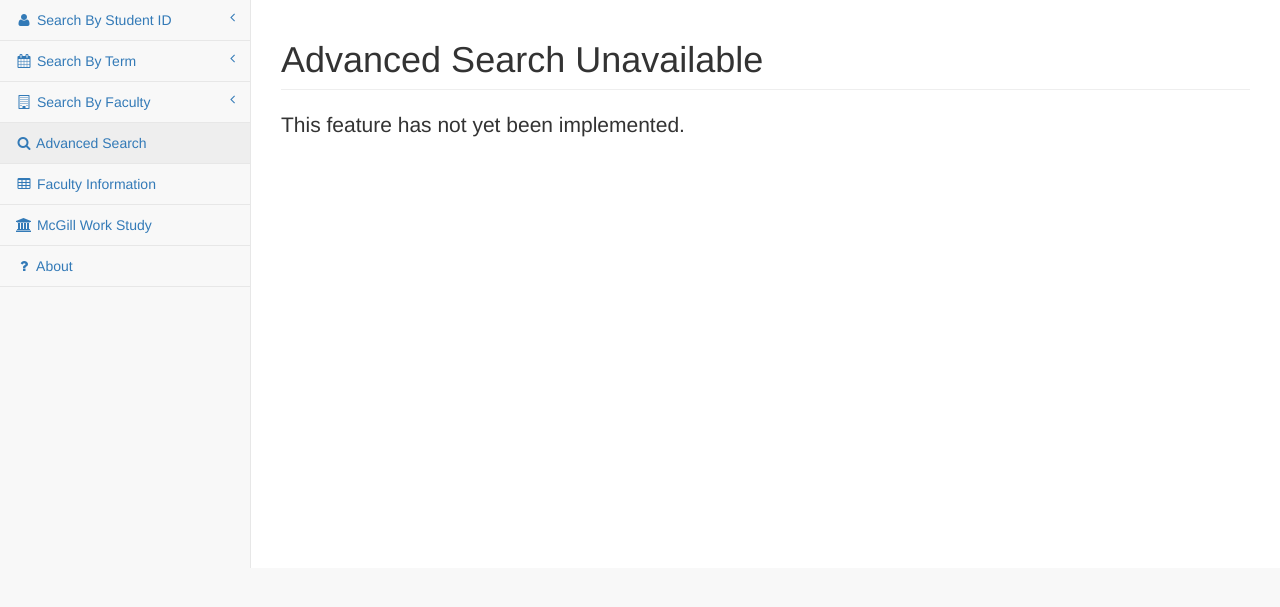
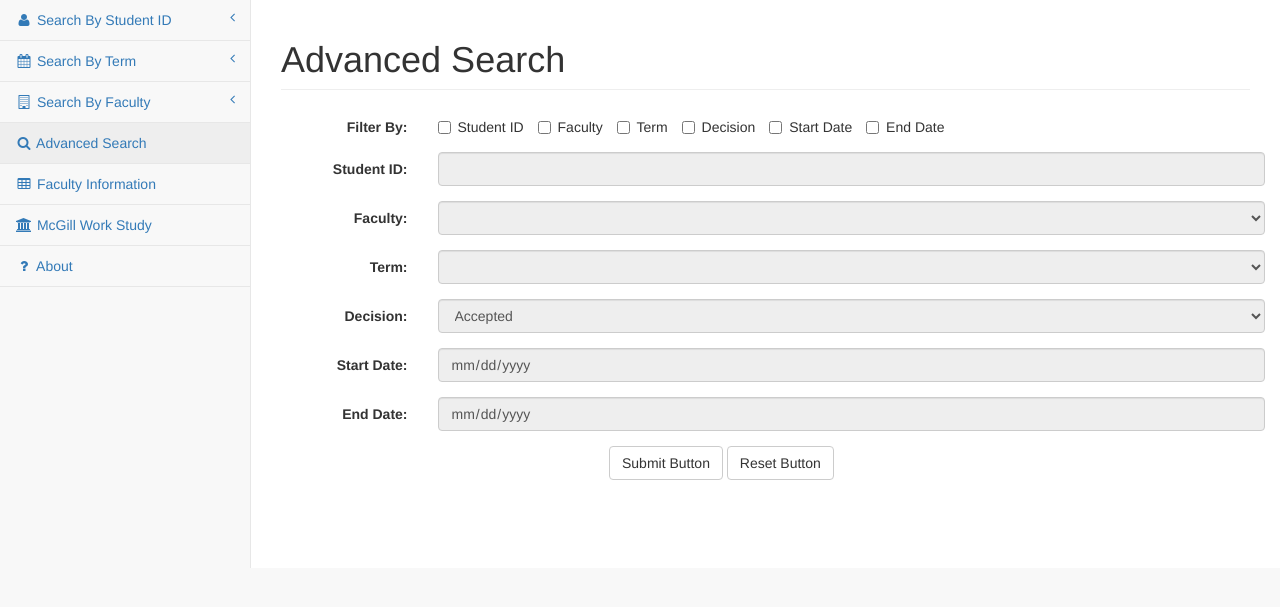
Before and after one commit to ajgabz/mcgill-workstudy, a Flask app: page /advanced_search/ in a window 1280 px wide. Shown: the part 51-658 px from the top of the page. Run offline with Flask 2, Linux system fonts and the light colour scheme; lists and menus that the app fills with data are empty; parts of the project's set-up code (start-up, migrations or seed data) failed here and were passed over; some libraries are stand-ins or nearby versions.

Commit message:
Implemented Prototype of Advanced Search

```diff
--- /dev/null
+++ b/mcgill_workstudy/static/js/search_form.js
@@ -0,0 +1,24 @@
+/**
+ * Created by aarongaba on 2017-03-06.
+ */
+
+var academicTerms = /(Fall|Spring|Summer|Winter) (\d{4})/g;
+
+var app = angular.module('searchForm', []);
+
+app.controller('formController', function($scope) {
+    $scope.selectedSeason = "";
+    $scope.selectedYear = "";
+
+    $scope.setTermInfo = function(){
+        console.log($scope.selectedTerm);
+        var match = academicTerms.exec($scope.selectedTerm);
+        console.log(match);
+        if (match) {
+            $scope.selectedSeason = match[1];
+            $scope.selectedYear = match[2];
+        }
+        console.log($scope.selectedSeason);
+        console.log($scope.selectedYear);
+    }
+});
--- a/mcgill_workstudy/templates/advanced_search.html
+++ b/mcgill_workstudy/templates/advanced_search.html
@@ -1,110 +1,105 @@
 {% extends "layout.html" %}
 {% set page_header = "Advanced Search" %}
 
-{% block child_css_libraries %}{% endblock %}
+{% block child_css_libraries %}
+<script src="https://ajax.googleapis.com/ajax/libs/angularjs/1.4.8/angular.min.js"></script>
+{% endblock %}
 
 {% block content %}
-<div class="row">
-    <div class="col-lg-3"></div>
-    <div class="col-lg-2">
-        <div class="panel panel-default">
-            <div class="panel-heading">Filter By</div>
-            <div class="panel-body">
-                <div class="checkbox"><label><input type="checkbox" value="">Student ID</label></div>
-                <div class="checkbox"><label><input type="checkbox" value="">Faculty</label></div>
-                <div class="checkbox"><label><input type="checkbox" value="">Term</label></div>
-                <div class="checkbox"><label><input type="checkbox" value="">Decision</label></div>
+    <div ng-app="searchForm" ng-controller="formController">
+    <form class="form-horizontal" action="{{ url_for('process_search_request') }}" method="get">
+    <div class="form-group">
+        <div class="form-group">
+            <label class="control-label col-sm-2" for="filters">Filter By:</label>
+            <div class="col-sm-10">
+                <label class="checkbox-inline">
+                    <input type="checkbox" ng-model="searchByStudent" value="">Student ID
+                </label>
+                <label class="checkbox-inline">
+                    <input type="checkbox" ng-model="searchByFaculty" value="">Faculty
+                </label>
+                <label class="checkbox-inline">
+                    <input type="checkbox" ng-model="searchByTerm" value="">Term
+                </label>
+                <label class="checkbox-inline">
+                    <input type="checkbox" ng-model="searchByDecision" value="">Decision
+                </label>
+                <label class="checkbox-inline">
+                    <input type="checkbox" ng-model="searchByStartDate" value="">Start Date
+                </label>
+                <label class="checkbox-inline">
+                    <input type="checkbox" ng-model="searchByEndDate" value="">End Date
+                </label>
             </div>
         </div>
-    </div>
-    <div class="col-lg-3">
-        <div class="panel panel-default">
-            <div class="panel-heading">Search Criteria</div>
-            <div class="panel-body">
         <div class="form-group">
-                    <label>Student ID</label>
-                    <input class="form-control" type="number" maxlength="9" size="9">
-                    <label>Term</label>
-                    <br />
-                    <label>Term</label>
-                    <br />
-                    <select class="form control">
-                        <option>Fall 2016</option>
-                        <option>Winter 2017</option>
-                        <option>Summer 2017</option>
-                    </select>
-                    <br />
-                    <label>Decision</label>
-                    <br />
-                        <select class="form control">
-                            <option>Accepted</option>
-                            <option>Pending</option>
-                            <option>Refused</option>
-                            <option>Revoked</option>
-                        </select>
-                    <br />
-                    <label>ABC</label>
+            <label class="control-label col-sm-2" for="student_id">Student ID:</label>
+            <div class="col-sm-10">
+                <input type="number" class="form-control" id="student_id" name="student_id" ng-disabled="!searchByStudent">
             </div>
         </div>
+        <div class="form-group">
+            <label class="control-label col-sm-2" for="faculty">Faculty:</label>
+            <div class="col-sm-10">
+                <select class="form-control" id="faculty" name="faculty_id" ng-disabled="!searchByFaculty">
+                    {% for faculty in searchable_faculties %}
+                        <option value = "{{ faculty.faculty_id }}">{{ faculty.faculty_id }} - {{ faculty.faculty_description }}</option>
+                    {% endfor %}
+                </select>
             </div>
         </div>
-    <div class="col-lg-3"></div>
+        <div class="form-group">
+            <label class="control-label col-sm-2" for="terms">Term:</label>
+            <div class="col-sm-10">
+                <select class="form-control" id="terms" ng-disabled="!searchByTerm" ng-model="selectedTerm" ng-change="setTermInfo()">
+                    {% for term in searchable_terms %}
+                        <option value = "{{ term.term_season }} {{ term.term_year }}">{{ term.term_season }} {{ term.term_year }}</option>
+                    {% endfor %}
+                </select>
+                <input type="hidden" id="term_season" name="term_season" ng-disabled="!searchByTerm" ng-value="selectedSeason">
+                <input type="hidden" id="term_year" name="term_year" ng-disabled="!searchByTerm" ng-value="selectedYear">
             </div>
-
-<div class="row"></div>
-
-<div class="row">
-    <div class="col-lg-12">
-        <div class="panel panel-default">
-            <div class="panel-heading">Search Criteria</div>
-            <div class="panel-body">
-                <form role="role"></form>
-                <div class="row">
-                    <div class="col-lg-3">
-                        <label>Student ID</label>
-                        <input class="form-control" type="number" maxlength="9" size="9">
-                        <br />
         </div>
-                    <div class="col-lg-2">
-                        <label>Decision</label>
-                        <br />
-                        <select class="form control">
+        <div class="form-group">
+            <label class="control-label col-sm-2" for="decision">Decision:</label>
+            <div class="col-sm-10">
+                <select class="form-control" id="decision" name="status" ng-disabled="!searchByDecision">
                             <option>Accepted</option>
                             <option>Pending</option>
                             <option>Refused</option>
                             <option>Revoked</option>
                 </select>
             </div>
-                    <div class="col-lg-3">
-                        <label>Faculty</label>
-                        <br />
-                        <select class="form control">
-                            <option>AG - Faculty of Agric Environ Sci</option>
-                            <option>AR - Faculty of Arts</option>
-                            <option>AS - Interfaculty, B.A. & Sc.</option>
-                            <option>CE - Centre for Continuing Ed </option>
-                            <option>DE - Faculty of Dentistry </option>
-                            <option>ED - Faculty of Education
-                            <option>EN - Faculty of Engineering
-                            <option>GR - Graduate Studies</option>
-                            <option>LW - Faculty of Law</option>
-                            <option>ME - Faculty of Medicine</option>
-                            <option>MG - Faculty of Management</option>
-                            <option>MU - Schulich School of Music</option>
-                            <option>NU - School of Nursing</option>
-                            <option>PO - School of Phys & Occ Therapy</option>
-                            <option>RS - Faculty of Religious Studies</option>
-                            <option>SC - Faculty of Science</option>
-                            <option>XX - Unspecified</option>
-                        </select>
         </div>
-                    <div class="col-lg-2"></div>
+        <div class="form-group">
+            <label class="control-label col-sm-2" for="start_date">Start Date:</label>
+            <div class="col-sm-10">
+                <input type="date" class="form-control" id="start_date" name="start_date" ng-disabled="!searchByStartDate">
             </div>
         </div>
+        <div class="form-group">
+            <label class="control-label col-sm-2" for="decision">End Date:</label>
+            <div class="col-sm-10">
+                <input type="date" class="form-control" id="end_date" name="end_date" ng-disabled="!searchByEndDate">
             </div>
         </div>
+        <div class="form-group">
+            <div class="col-sm-4"></div>
+            <div class="col-sm-8">
+            <button type="submit" class="btn btn-default">Submit Button</button>
+            <button type="reset" class="btn btn-default">Reset Button</button>
             </div>
+            <div class="col-sm-4"></div>
+        </div>
+    </div>
+    </form>
+    </div>
+
+
+
 
 {% endblock %}
 
-{% block child_js_libraries %}{% endblock %}
+{% block child_js_libraries %}
+   <script src="{{ url_for('static', filename = 'js/search_form.js') }}"></script>
+{% endblock %}
--- a/mcgill_workstudy/views.py
+++ b/mcgill_workstudy/views.py
@@ -46,9 +46,9 @@ def search_by_term(year, season):
 ### The next two methods deal with handling multi-term searching in this web site.
 @app.route('/advanced_search/')
 def render_advanced_search_form():
-    return render_template('service_message.html', page_header = "Advanced Search Unavailable",
-                           message = "This feature has not yet been implemented.")
-    #return render_template('advanced_search.html')
+    #return render_template('service_message.html', page_header = "Advanced Search Unavailable",
+    #                       message = "This feature has not yet been implemented.")
+    return render_template('advanced_search.html')
 
 
 
```
Also changed, not shown: 1 other file. Lines whose indentation alone changed are shown as unchanged.
